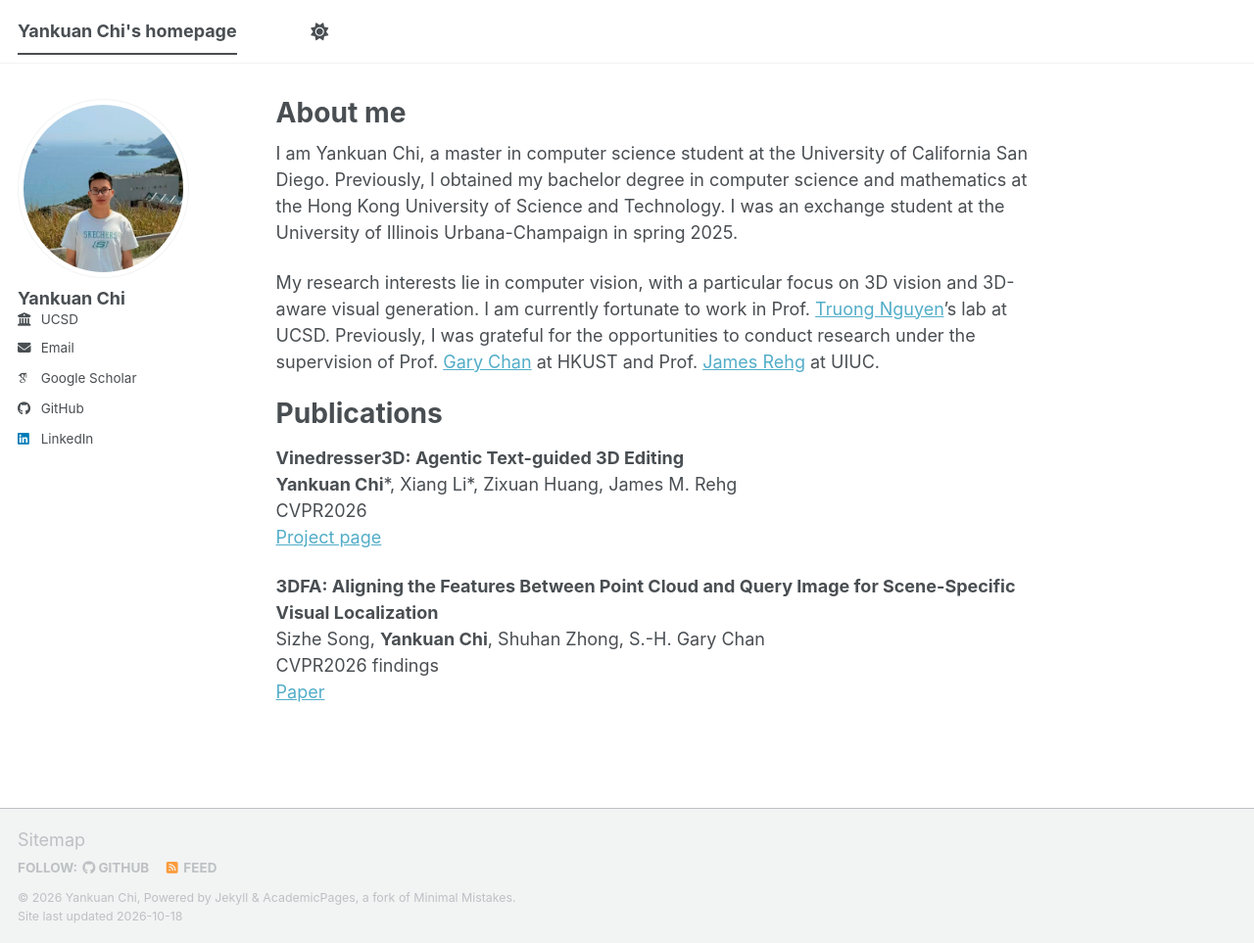
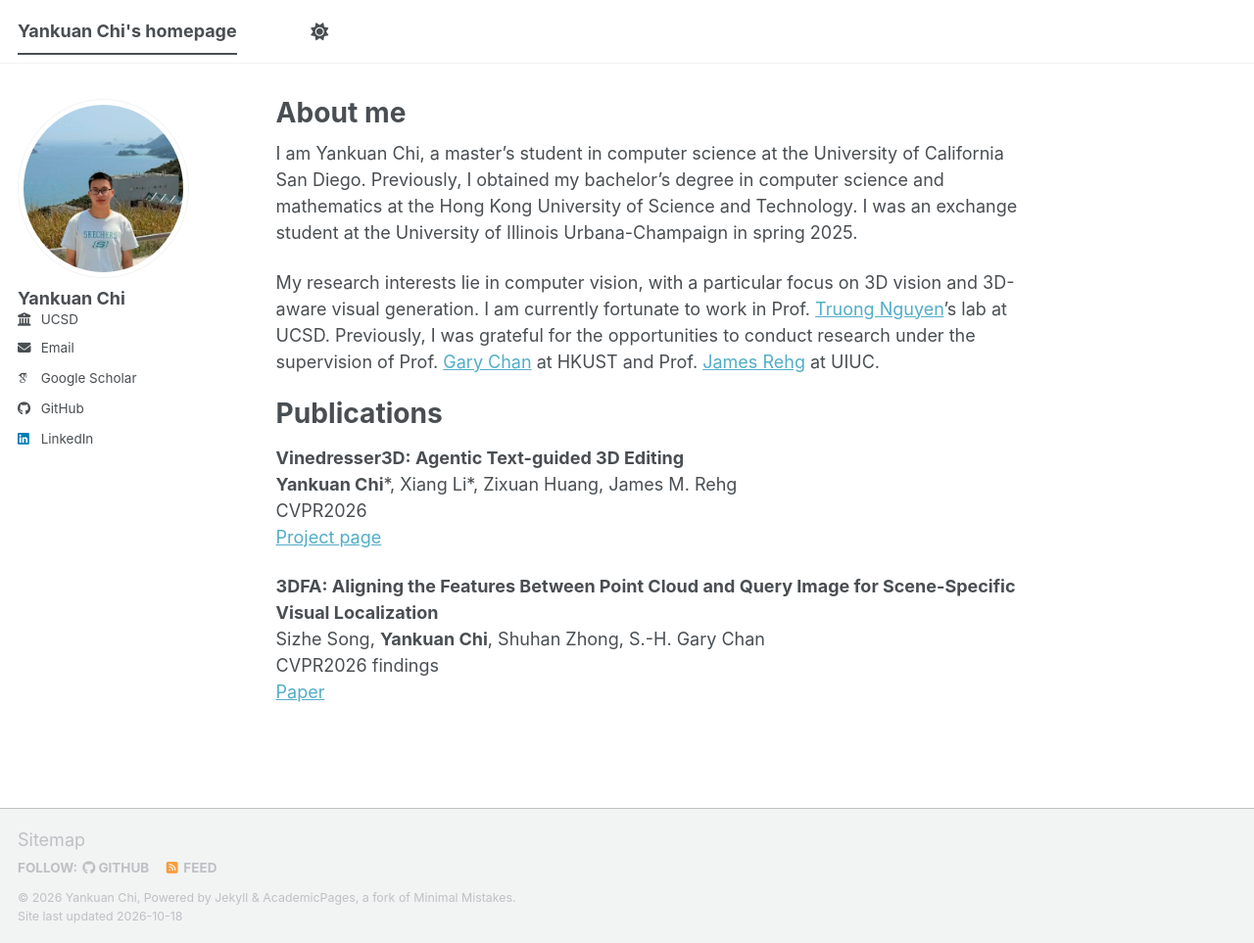
Before and after one commit to ykchizs/ykchizs.github.io, a Jekyll site: the page built from _pages/about.md, in a window 1280 px wide and 963 px high. Shown: the whole window at 98% size. Built offline with Jekyll 4.4.1, drawn with Linux system fonts in a browser that asks for light colours; some web fonts are replaced; a script bundle is joined from its source files by our own code; library files that are not in the unit come from our copies.

```diff
--- a/_pages/about.md
+++ b/_pages/about.md
@@ -7,7 +7,7 @@ redirect_from:
   - /about.html
 ---
 
-I am Yankuan Chi, a master in computer science student at the University of California San Diego. Previously, I obtained my bachelor degree in computer science and mathematics at the Hong Kong University of Science and Technology. I was an exchange student at the University of Illinois Urbana-Champaign in spring 2025.
+I am Yankuan Chi, a master’s student in computer science at the University of California San Diego. Previously, I obtained my bachelor's degree in computer science and mathematics at the Hong Kong University of Science and Technology. I was an exchange student at the University of Illinois Urbana-Champaign in spring 2025.
 
 My research interests lie in computer vision, with a particular focus on 3D vision and 3D-aware visual generation. I am currently fortunate to work in Prof. [Truong Nguyen](https://sites.google.com/view/ucsdvpl/?_gl=1*obp7lp*_gcl_au*MTM5MDY0OTE1OC4xNzg4MDYzMTYwLi0uLS4xNzg4MDYzMTYwLjk3NDU3MDQ0NC4xNzkyMzQ1OTc4LjE3OTIzNDU5Nzg.*FPAU*MTM5MDY0OTE1OC4xNzg4MDYzMTYw*_ga*NTQyNzExMDEyLjE3NjEwNTk3Mzc.*_ga_PWJGRGMV0T*czE3OTIzNDU5NzckbzgzJGcwJHQxNzkyMzQ1OTk4JGozOSRsMCRoMA..)’s lab at UCSD. Previously, I was grateful for the opportunities to conduct research under the supervision of Prof. [Gary Chan](https://www.cse.ust.hk/~gchan/) at HKUST and Prof. [James Rehg](https://rehg.org/) at UIUC.
 
```
